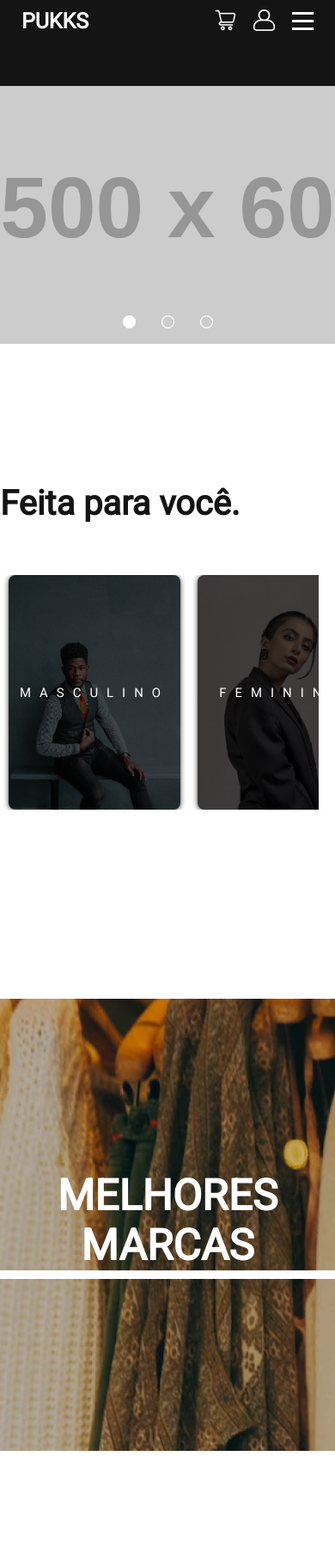
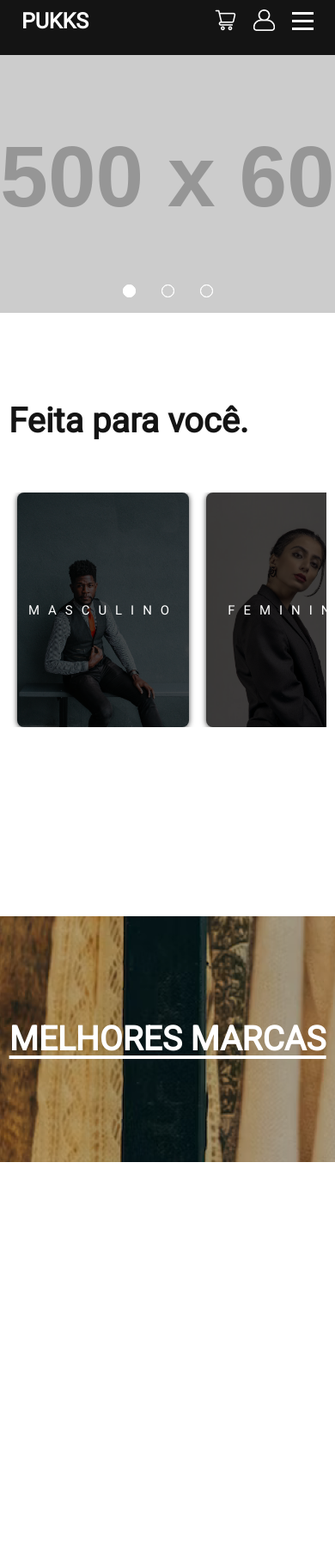
Before and after one commit to KauanCleuton/Pukks, a PHP site: page / in a window 390 px wide. Shown: the whole page at 86% size. After the commit the page ends 1352 px from the top, so only its background shows below. Run offline with PHP 8.4, Linux system fonts and the light colour scheme; grey boxes labelled with a size stand in for pictures from a placeholder-image service; some libraries are stand-ins or nearby versions.

Commit message:
alguns teste e responsivo

```diff
--- a/Pukks P. Inicial/src/css/principal/cards.css
+++ b/Pukks P. Inicial/src/css/principal/cards.css
@@ -1,6 +1,8 @@
 
 .e-cards__conteudo {
   display: grid;
+  max-width: 1000px;
+  margin: auto;
   grid-template-columns: repeat(2, minmax(300px, 1fr));
   gap: 60px;
   padding: 0 100px;
@@ -8,6 +10,7 @@
 
 .e-cards__title {
   font-size: 10rem;
+  padding: 0 10px;
   max-width: 50rem;
   margin-bottom: 100px;
   color: #141414;
@@ -34,7 +37,7 @@
 .e-cards__conteudo__item__title {
   color: #fff;
   font-weight: 100;
-  font-size: 4rem;
+  font-size: 3rem;
   position: absolute;
   letter-spacing: 10px;
 }
@@ -55,21 +58,17 @@
     font-size: 6rem;
     margin-bottom: 60px;
   }
-  .e-cards__conteudo__item__title {
-    font-size: 3rem;
-  }
 }
 
 @media(max-width:800px){
   .e-cards__conteudo__item__title {
     font-size: 2rem;
   }
-
   .e-cards__conteudo {
     display: flex;
     gap: 20px;
     padding: 0 50px;
-    max-width: min(95vw);
+    max-width: calc(100% - 20px);
     overflow-x: scroll;
   }
 
--- a/Pukks P. Inicial/src/css/principal/carrosel.css
+++ b/Pukks P. Inicial/src/css/principal/carrosel.css
@@ -123,6 +123,11 @@ label:hover{
 }
 
 @media(max-width: 800px){
+  .e-carrosel__conteudo {
+    padding-top: 64px;
+    padding-bottom: 0;
+  }
+
   .e-carrosel__conteudo__button {
     display: none;
   }
--- a/Pukks P. Inicial/src/css/principal/marcas.css
+++ b/Pukks P. Inicial/src/css/principal/marcas.css
@@ -7,13 +7,15 @@
   display: flex;
   justify-content: center;
   background-image: url('../../img/banners/image8.png');
-  padding-top: 200px;
-  padding-bottom: 200px;
+  background-position: center;
+  padding-top: 160px;
+  padding-bottom: 160px;
 }
 
 .e-marcas__banner__title{
- font-size: 15rem;
- text-align: center;
+  font-size: min(10rem, 10vw);
+  text-align: center;
+  position: relative;
 }
 
 .e-marcas__banner__title::after{
@@ -21,24 +23,17 @@
   width: 100%;
   display: block;
   background: #fff;
-  height: 10px;
-  position: relative;
-  top: 0;
+  height: min(0.5vh);
+  position: absolute;
+  bottom: 0;
   left: 50%;
   transform: translateX(-50%);
 }
 
 
-@media(max-width:1000px){
-  .e-marcas__banner__title{
-    font-size: 10rem;
-    text-align: center;
-   }
+@media(max-width:500px){
+  .e-marcas__banner{
+    padding-top: 120px;
+    padding-bottom: 120px;
+  }
 }
-
-@media(max-width:800px){
-  .e-marcas__banner__title{
-    font-size: 5rem;
-    text-align: center;
-   }
-}
--- a/Pukks P. Inicial/src/index.html
+++ b/Pukks P. Inicial/src/index.html
@@ -44,7 +44,7 @@
           <input type="radio" name="slide" id="slide2" data-js="nav-button">
           <input type="radio" name="slide" id="slide3" data-js="nav-button">
 
-          <div class="e-slide">
+          <div class="e-slide" data-js="container-slide">
             <div class="e-slide__item first">
               <img src="https://via.placeholder.com/1500x600.png?text=image+slide+1" alt="">
             </div>
--- a/Pukks P. Inicial/src/js/index.js
+++ b/Pukks P. Inicial/src/js/index.js
@@ -54,3 +54,7 @@ if(!responsiveValueSlide.matches){
   buttonNext.addEventListener('click', nextSlide)
   buttonPrev.addEventListener('click', prevSlide)
 }
+
+// mobile toggle slide
+
+const containerSlide = document.querySelector('[data-js="container-slide"]')
```
